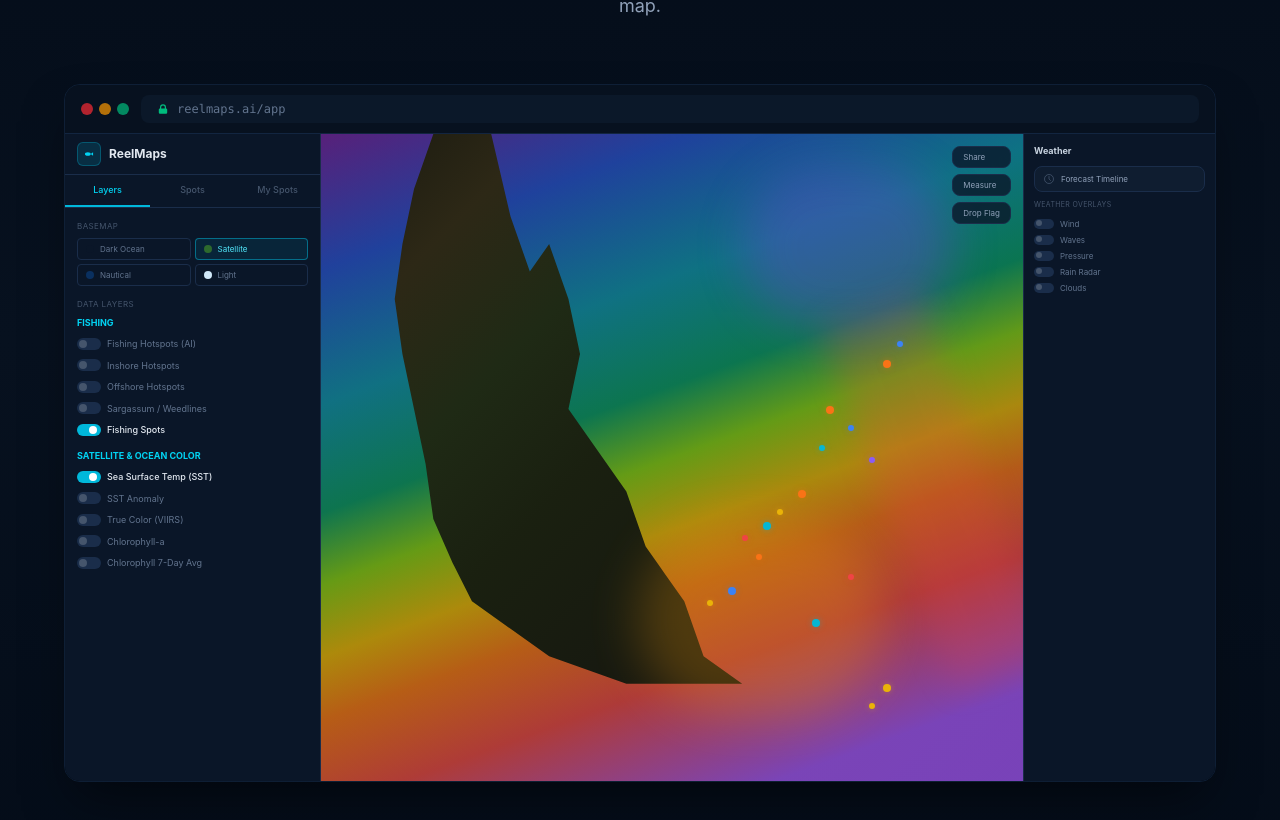
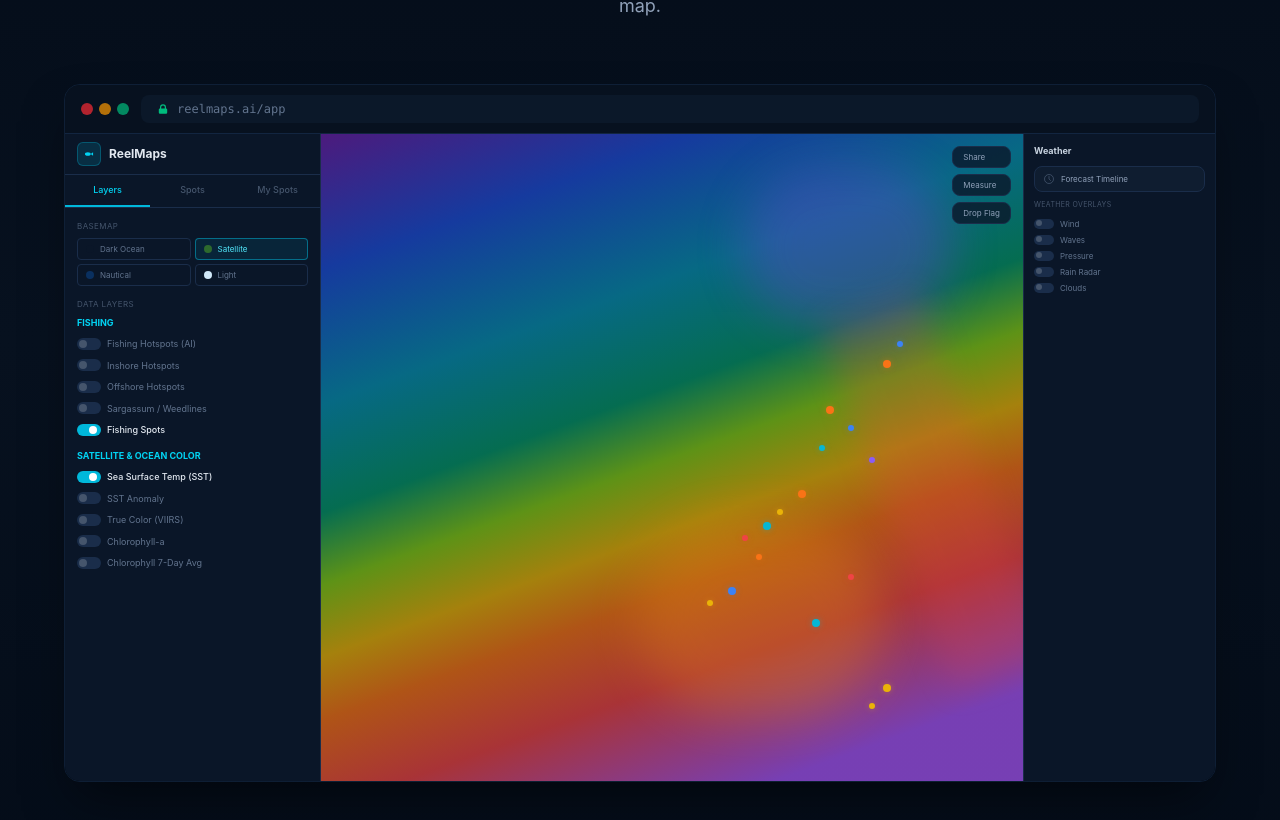
Before and after one commit to blundy74/reelmaps, a React (Vite) app: page / in a window 1280 px wide. Shown: the part 3753-4573 px from the top of the page. Built offline with nearby package versions, Linux system fonts and the light colour scheme; no server answers.

Commit message:
fix homepage

```diff
--- a/src/pages/HomePage.tsx
+++ b/src/pages/HomePage.tsx
@@ -452,12 +452,8 @@ function PreviewSection() {
               <div className="flex-1 relative overflow-hidden">
                 {/* Multi-layer SST color gradient mimicking real thermal data */}
                 <div className="absolute inset-0">
-                  {/* Base satellite land texture */}
-                  <div className="absolute inset-0 bg-gradient-to-br from-[#2a1f0e] via-[#1a2a15] to-[#0a1628]" />
                   {/* Ocean SST gradient — warm (orange/yellow) in Gulf, cool (purple/blue) in north */}
                   <div className="absolute inset-0" style={{ background: 'linear-gradient(160deg, #6b21a8 0%, #1d4ed8 15%, #0891b2 30%, #059669 42%, #84cc16 50%, #eab308 58%, #f97316 65%, #ef4444 75%, #a855f7 90%)' , opacity: 0.7 }} />
-                  {/* Land mask */}
-                  <div className="absolute top-0 left-[5%] w-[55%] h-[85%]" style={{ background: 'linear-gradient(135deg, #1a1a10 0%, #2d2816 20%, #1f2a15 40%, #1a2010 60%, #151510 100%)', clipPath: 'polygon(20% 0%, 35% 0%, 40% 15%, 45% 25%, 50% 20%, 55% 30%, 58% 40%, 55% 50%, 60% 55%, 65% 60%, 70% 65%, 75% 75%, 80% 80%, 85% 85%, 90% 95%, 100% 100%, 70% 100%, 50% 95%, 40% 90%, 30% 85%, 25% 78%, 20% 70%, 18% 60%, 15% 50%, 12% 40%, 10% 30%, 12% 20%, 15% 10%)' }} />
                   {/* Gulf warm pocket */}
                   <div className="absolute bottom-[10%] right-[20%] w-[35%] h-[30%] rounded-full bg-[#f59e0b] opacity-25 blur-xl" />
                   {/* Gulf Stream warm ribbon */}
```
